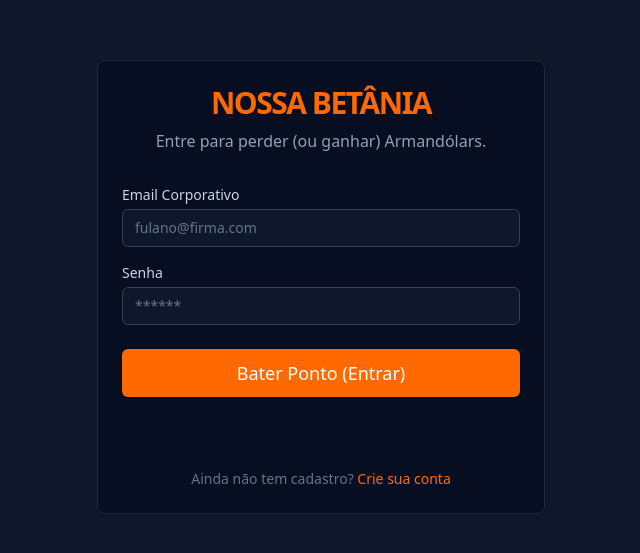
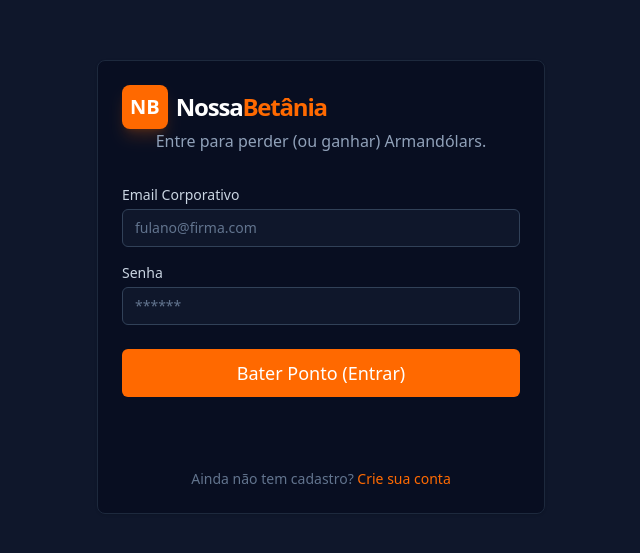
Before and after one commit to Melksedeque/nossa-betania, a Next.js app: page /login in a window 1280 px wide. Shown: the part 113-666 px from the top of the page, without its empty margins (319-959 px from the left). Built offline with nearby package versions, Linux system fonts and the light colour scheme; no server answers.

Commit message:
Importar logo

```diff
--- a/app/login/page.tsx
+++ b/app/login/page.tsx
@@ -5,6 +5,7 @@ import { authenticate } from '@/app/lib/actions';
 import { Button } from '@/components/Button';
 import { Card } from '@/components/Card';
 import Link from 'next/link';
+import { Logo } from '@/components/Logo';
 
 export default function LoginPage() {
   const [errorMessage, formAction, isPending] = useActionState(
@@ -16,9 +17,7 @@ export default function LoginPage() {
     <div className="flex min-h-screen items-center justify-center bg-slate-900 p-4">
       <Card className="w-full max-w-md border-slate-800 bg-slate-950/50 backdrop-blur-sm">
         <div className="text-center mb-8">
-          <h1 className="text-3xl font-bold text-orange-500 uppercase tracking-tighter mb-2">
-            Nossa Betânia
-          </h1>
+          <Logo className="shrink-0" />
           <p className="text-slate-400">Entre para perder (ou ganhar) Armandólars.</p>
         </div>
 
--- a/app/page.tsx
+++ b/app/page.tsx
@@ -2,6 +2,7 @@ import Link from "next/link";
 import { Button } from "@/components/Button";
 import { Card } from "@/components/Card";
 import { auth } from "@/auth";
+import { Logo } from "@/components/Logo";
 
 export default async function Home() {
   const session = await auth();
@@ -14,7 +15,7 @@ export default async function Home() {
         <div className="container mx-auto px-4 h-16 flex items-center justify-between">
           <div className="flex items-center gap-2">
             <span className="text-2xl font-bold text-orange-500 uppercase tracking-tighter">
-              Nossa Betânia
+              <Logo className="shrink-0" />
             </span>
           </div>
           <nav className="hidden md:flex gap-6 text-sm font-medium text-slate-300">
@@ -138,7 +139,7 @@ export default async function Home() {
       <footer className="bg-slate-950 py-12 border-t border-slate-800">
         <div className="container mx-auto px-4 text-center">
           <div className="text-2xl font-bold text-slate-700 uppercase tracking-tighter mb-4">
-            Nossa Betânia
+            <Logo className="shrink-0" />
           </div>
           <p className="text-slate-500 text-sm max-w-md mx-auto mb-8">
             Aviso Legal: Este site é uma paródia. Não há envolvimento de dinheiro real.
--- a/app/register/page.tsx
+++ b/app/register/page.tsx
@@ -6,6 +6,7 @@ import { Button } from '@/components/Button';
 import { Card } from '@/components/Card';
 import Link from 'next/link';
 import { useToast } from '@/components/Toast';
+import { Logo } from '@/components/Logo';
 
 export default function RegisterPage() {
   const [state, formAction, isPending] = useActionState(register, undefined);
@@ -22,9 +23,7 @@ export default function RegisterPage() {
     <div className="flex min-h-screen items-center justify-center bg-slate-900 p-4">
       <Card className="w-full max-w-md border-slate-800 bg-slate-950/50 backdrop-blur-sm">
         <div className="text-center mb-8">
-          <h1 className="text-3xl font-bold text-orange-500 uppercase tracking-tighter mb-2">
-            Nossa Betânia
-          </h1>
+          <Logo className="shrink-0" />
           <p className="text-slate-400">Cadastre-se e ganhe 100 Armandólars.</p>
         </div>
 
```
